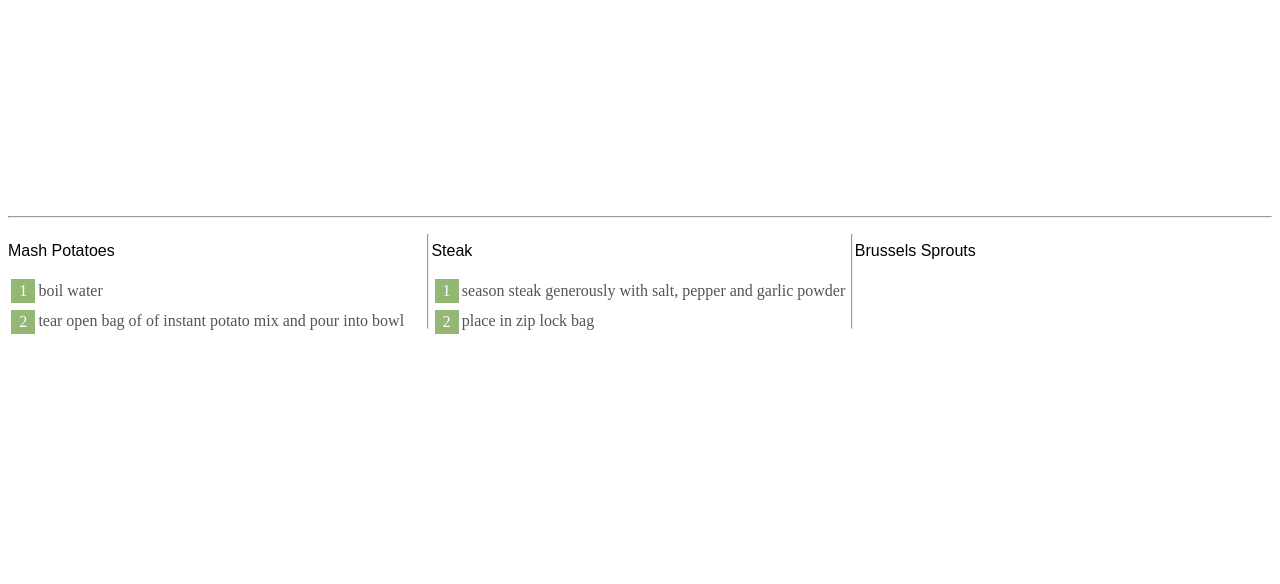
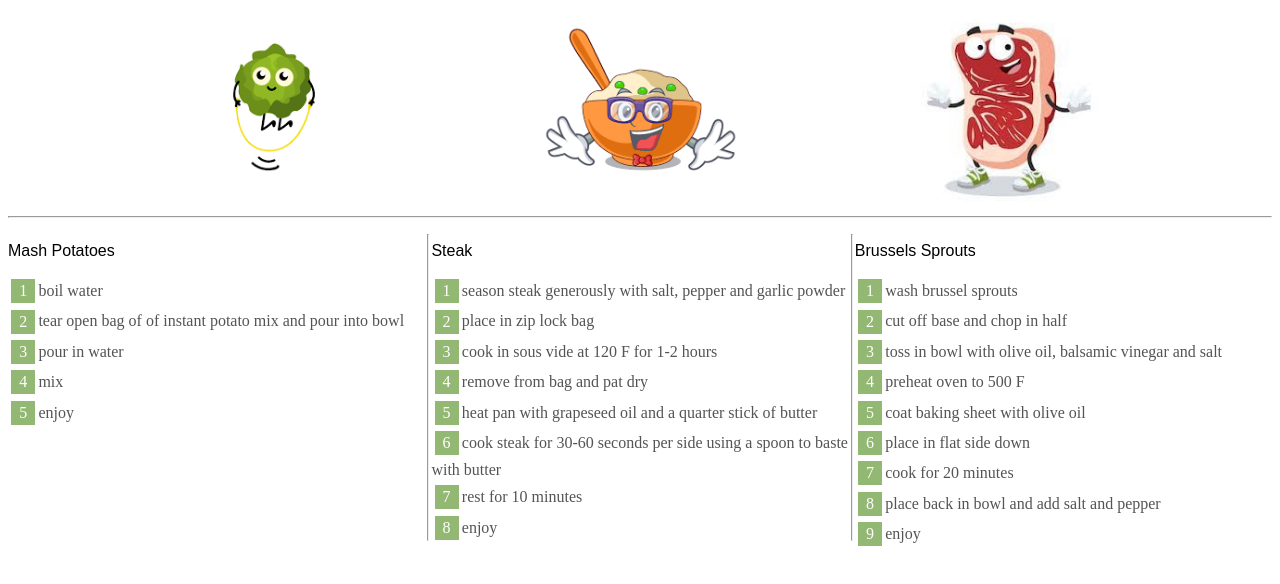
Before and after one commit to ironhack-labs/lab-es6-promises, a plain HTML site: page index.html in a window 1280 px wide. Drawn offline with Linux system fonts and the light colour scheme.

Commit message:
newest commit

```diff
--- a/public/javascripts/addFood.js
+++ b/public/javascripts/addFood.js
@@ -1,6 +1,8 @@
 /* CALL THIS FUNCTION FROM OTHER FILES LIKE */
 
 /****** DO NOT TOUCH vvv *****/
+
+// (mashPotatoes[0], '#mashPotatoes')
 
 function addFood(step, id, callback) {
   return new Promise((resolve, reject) => {
--- a/public/javascripts/script.js
+++ b/public/javascripts/script.js
@@ -1,11 +1,55 @@
 // This will print in the wrong order
 // we added it for you to test to make sure data is loaded
 // 🚨🚨🚨 comment out the next 3 lines when you start working on the code
-for (let i = 0; i < mashPotatoes.length; i++) {
+//for (let i = 0; i < mashPotatoes.length; i++) {
   //addFood(steak[i], '#steak');
-  console.log(mashPotatoes[i])
-}
+  //console.log(mashPotatoes[i])
+//}
 
+let brusselImg = new Image();
+brusselImg.src = "./public/images/brusselSprouts.jpg";
+let mashImg = new Image();
+mashImg.src = "./public/images/mashPotatoes.jpg";
+let steakImg = new Image();
+steakImg.src = "./public/images/steak.jpg";
+
+let tableSection = document.getElementById("table");
+
+addFood(steak[0], '#steak')
+  .then(() => addFood(steak[1], '#steak'))
+  .then(() => addFood(steak[2], '#steak'))
+  .then(() => addFood(steak[3], '#steak'))
+  .then(() => addFood(steak[4], '#steak'))
+  .then(() => addFood(steak[5], '#steak'))
+  .then(() => addFood(steak[6], '#steak'))
+  .then(() => addFood(steak[7], '#steak'))
+  .then(() => tableSection.appendChild(steakImg))
+
+// Iteration 2 using `.then()`
+addFood(mashPotatoes[0], '#mashPotatoes')
+  .then(() => addFood(mashPotatoes[1], '#mashPotatoes'))
+  .then(() => addFood(mashPotatoes[2], '#mashPotatoes'))
+  .then(() => addFood(mashPotatoes[3], '#mashPotatoes'))
+  .then(() => addFood(mashPotatoes[4], '#mashPotatoes'))
+  .then(() => tableSection.appendChild(mashImg))
+
+  addFood(brusselSprouts[0], '#brusselSprouts')
+  .then(() => addFood(brusselSprouts[1], '#brusselSprouts'))
+  .then(() => addFood(brusselSprouts[2], '#brusselSprouts'))
+  .then(() => addFood(brusselSprouts[3], '#brusselSprouts'))
+  .then(() => addFood(brusselSprouts[4], '#brusselSprouts'))
+  .then(() => addFood(brusselSprouts[5], '#brusselSprouts'))
+  .then(() => addFood(brusselSprouts[6], '#brusselSprouts'))
+  .then(() => addFood(brusselSprouts[7], '#brusselSprouts'))
+  .then(() => addFood(brusselSprouts[8], '#brusselSprouts'))
+  .then(() => tableSection.appendChild(brusselImg))
+
+
+
+
+
+
+/*
 // Iteration 1 using callbacks
 addFood(steak[0], '#steak', () => {
   // ... your code here
@@ -13,15 +57,6 @@ addFood(steak[0], '#steak', () => {
 
   })
 });
-
-
-
-// Iteration 2 using `.then()`
-addFood(mashPotatoes[0], '#mashPotatoes').then(() => {
-  // ... your code here
-  addFood(mashPotatoes[1], '#mashPotatoes')
-});
-
 // Iteration 3 using async/await
 
   async function makeFood(step) {
@@ -29,3 +64,4 @@ addFood(mashPotatoes[0], '#mashPotatoes').then(() => {
 
   }
   makeFood(eachStep);
+*/
```
Also changed, not shown: index.html (+1 -0 lines).
